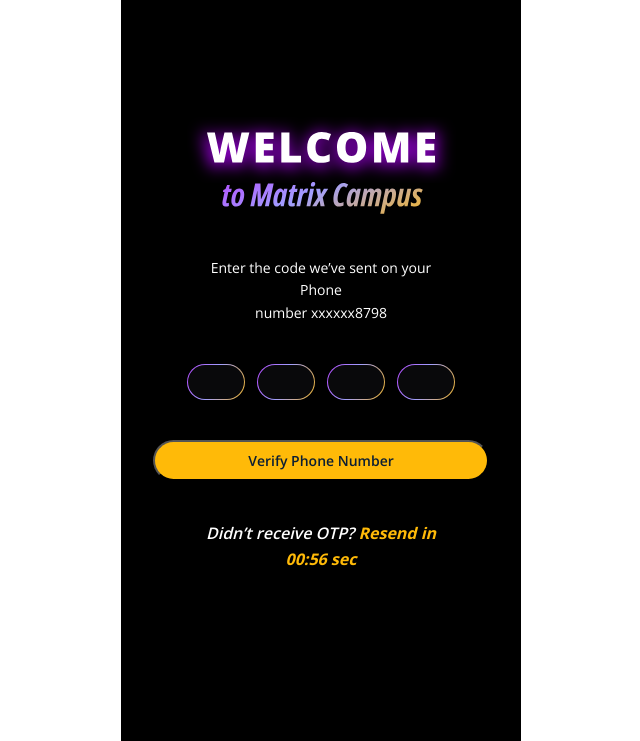
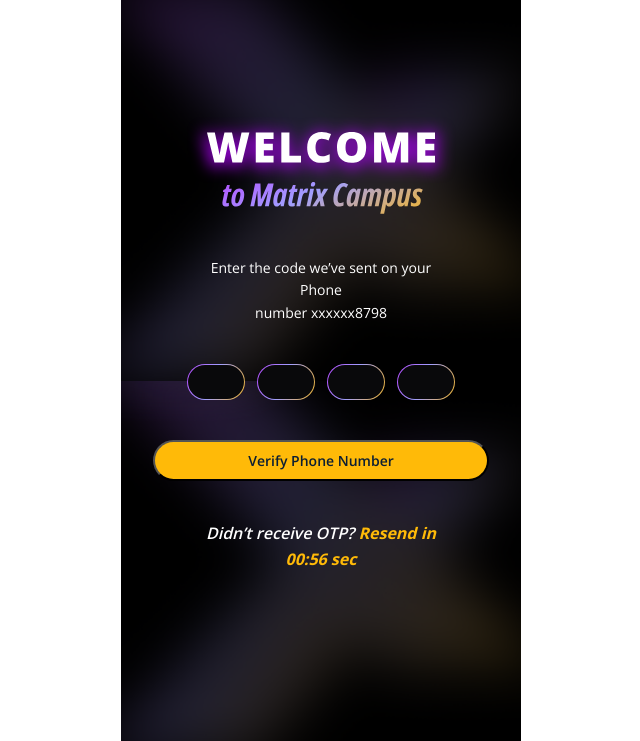
Before and after one commit to Melodynaorem12345/matrix-campus, a plain HTML site: page otp.html in a window 1280 px wide. Shown: the part 59-800 px from the top of the page, without its empty margins (319-959 px from the left). Drawn offline with nearby package versions, Linux system fonts and the light colour scheme; the site is published under a folder, as on GitHub Pages, so addresses that start at the root find nothing.

Commit message:
Update background image paths in style.css

```diff
--- a/assets/css/style.css
+++ b/assets/css/style.css
@@ -268,12 +268,12 @@ main{
 .bg-top{
   top:0;
   height:60%;
-  background: url("/assets/images/bg-group.png") center/cover no-repeat;
+  background: url("../images/bg-group.png") center/cover no-repeat;
 }
 .bg-bottom{
   bottom:0;
   height:45%;
-  background:url("/assets/images/bg-group.png") center/cover no-repeat;
+  background:url("../images/bg-group.png") center/cover no-repeat;
 }
 .app-header{
   position:relative;
```
